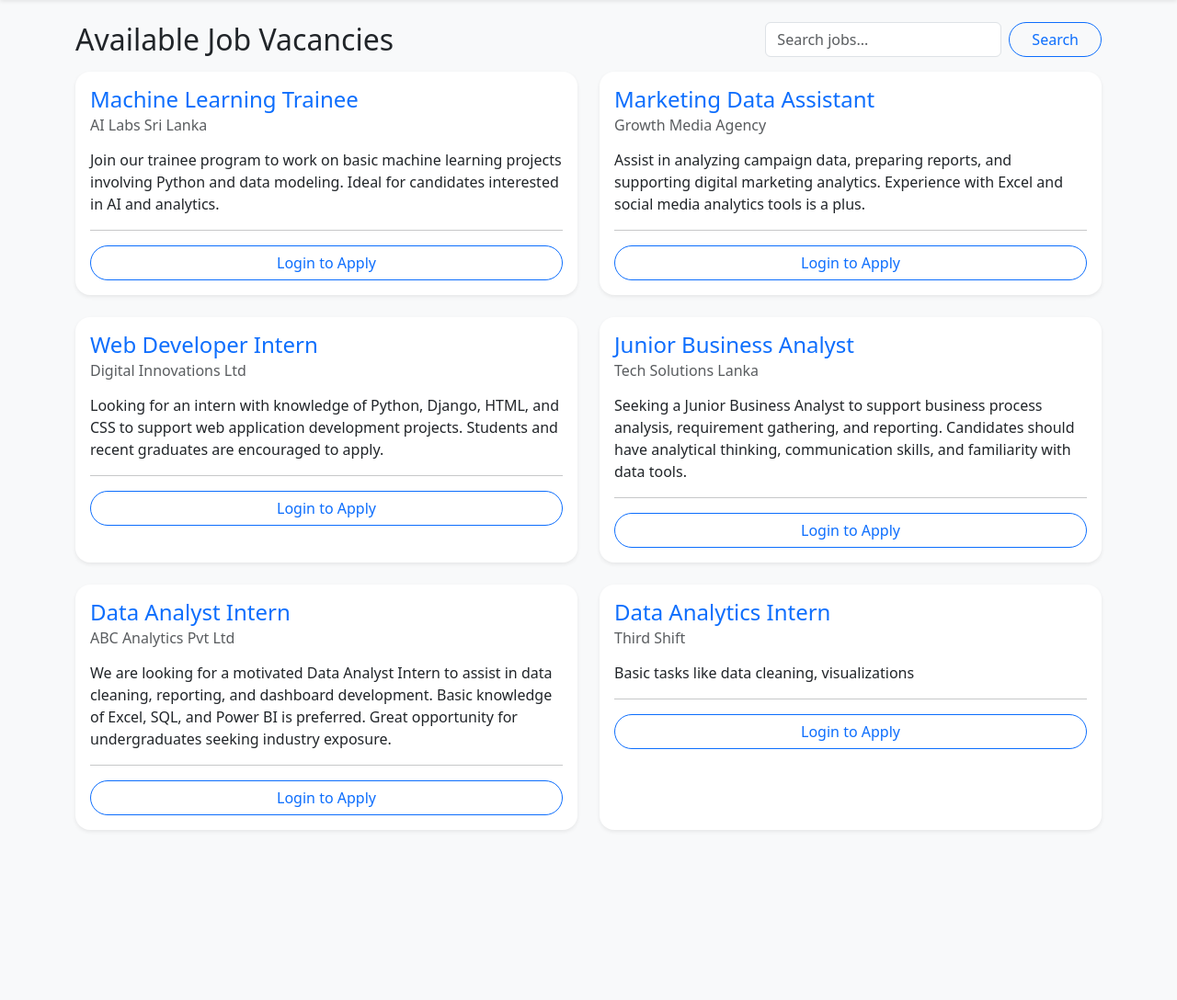
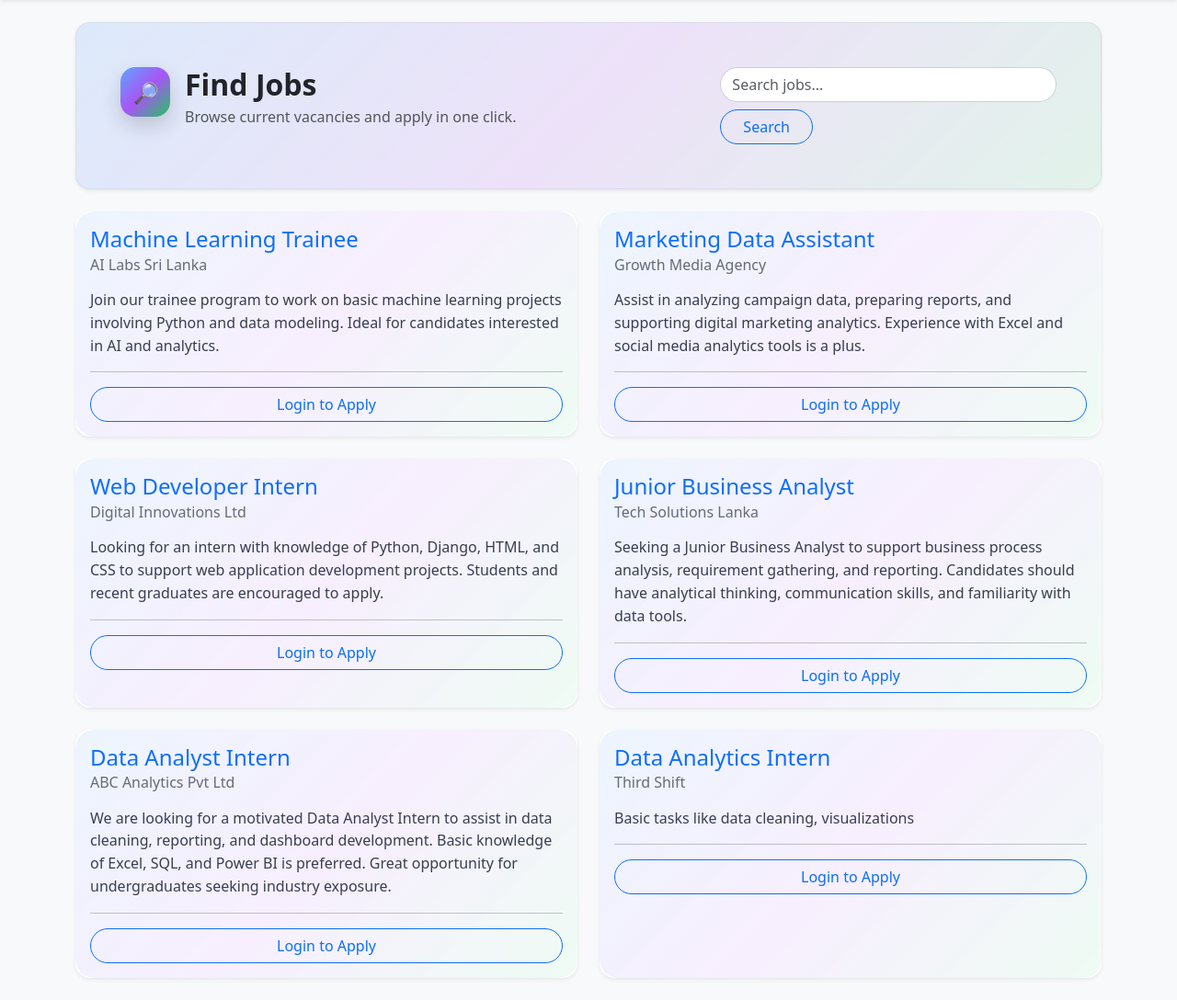
Before and after one commit to themiyawijenayaka100-coder/jobportal, a Django app: page /jobs/ in a window 1280 px wide. Shown: the part 56-1144 px from the top of the page at 92% size. Before the commit the page ends 960 px from the top, so only its background shows below. Run offline with Django 5.2, Linux system fonts and the light colour scheme; data comes from the database, SQL or seed files in the repository.

Commit message:
Improved visibility of find jobs tab

```diff
--- a/jobs/templates/job_list.html
+++ b/jobs/templates/job_list.html
@@ -1,11 +1,93 @@
 {% extends 'base.html' %}
 
 {% block content %}
-<div class="d-flex flex-wrap justify-content-between align-items-center gap-2 mb-3">
-    <h2 class="mb-0">Available Job Vacancies</h2>
-    <form method="GET" class="d-flex" role="search">
+<style>
+  /* Scoped to Find Jobs page only */
+  .jobs-page .jobs-hero {
+    background: linear-gradient(135deg, rgba(96, 165, 250, .18), rgba(168, 85, 247, .14), rgba(34, 197, 94, .10));
+    border: 1px solid rgba(15, 23, 42, .06);
+  }
+  .jobs-page .jobs-badge {
+    width: 54px;
+    height: 54px;
+    border-radius: 16px;
+    background: linear-gradient(135deg, #60a5fa, #a855f7, #22c55e);
+    color: #0b1020;
+    display: inline-flex;
+    align-items: center;
+    justify-content: center;
+    box-shadow: 0 .6rem 1.4rem rgba(0, 0, 0, .16);
+  }
+  .jobs-page .search-input {
+    border-radius: 999px;
+    border: 1px solid rgba(15, 23, 42, .12);
+  }
+  .jobs-page .search-input:focus {
+    border-color: rgba(99, 102, 241, .55);
+    box-shadow: 0 0 0 .25rem rgba(99, 102, 241, .18);
+  }
+  .jobs-page .job-card {
+    position: relative;
+    overflow: hidden;
+    border: 1px solid rgba(15, 23, 42, .06);
+  }
+  .jobs-page .job-card::before {
+    content: "";
+    position: absolute;
+    inset: 0;
+    pointer-events: none;
+    background: linear-gradient(135deg, rgba(96,165,250,.12), rgba(168,85,247,.10), rgba(34,197,94,.08));
+    opacity: .95;
+    mask: linear-gradient(#000, #000) content-box, linear-gradient(#000, #000);
+    -webkit-mask: linear-gradient(#000, #000) content-box, linear-gradient(#000, #000);
+    padding: 1px;
+    border-radius: 1.25rem;
+  }
+  .jobs-page .job-title {
+    line-height: 1.2;
+  }
+  .jobs-page .job-company {
+    color: rgba(15, 23, 42, .62) !important;
+  }
+  .jobs-page .job-desc {
+    color: rgba(15, 23, 42, .82);
+    line-height: 1.55;
+  }
+  .jobs-page .state-pill {
+    border: 1px solid rgba(15, 23, 42, .10);
+    font-weight: 800;
+    letter-spacing: .2px;
+  }
+  .jobs-page .state-pill.state-own {
+    background: linear-gradient(135deg, rgba(56,189,248,.95), rgba(34,197,94,.70));
+    color: #0b1020;
+  }
+  .jobs-page .state-applied {
+    background: linear-gradient(135deg, rgba(148,163,184,.55), rgba(99,102,241,.22));
+    border: 1px solid rgba(15, 23, 42, .10);
+    color: rgba(15, 23, 42, .80);
+  }
+  .jobs-page .empty-state {
+    background: linear-gradient(135deg, rgba(255,255,255,.95), rgba(255,255,255,.78));
+    border: 1px solid rgba(15, 23, 42, .08);
+  }
+</style>
+
+<div class="jobs-page">
+  <div class="jobs-hero rounded-4 p-4 p-md-5 shadow-sm mb-4">
+    <div class="d-flex flex-wrap justify-content-between align-items-start gap-3">
+      <div class="d-flex align-items-start gap-3">
+        <div class="jobs-badge" aria-hidden="true">
+          <span style="font-size: 22px; line-height: 1;">🔎</span>
+        </div>
+        <div>
+          <h2 class="mb-1 fw-bold">Find Jobs</h2>
+          <div class="text-muted">Browse current vacancies and apply in one click.</div>
+        </div>
+      </div>
+      <form method="GET" class="d-flex flex-wrap gap-2" role="search">
           <input
-            class="form-control me-2"
+              class="form-control search-input"
               type="search"
               name="q"
               placeholder="Search jobs..."
@@ -15,21 +97,23 @@
           <button class="btn btn-outline-primary rounded-pill px-4" type="submit">Search</button>
       </form>
     </div>
+  </div>
+
   <div class="row">
       {% for job in page_obj %}
       <div class="col-md-6 mb-4">
-        <div class="card shadow-sm border-0 rounded-4 h-100 card-lift">
-            <div class="card-body">
-                <h4 class="card-title text-primary">{{ job.title }}</h4>
-                <h6 class="card-subtitle mb-3 text-muted"><i class="bi bi-building"></i> {{ job.company }}</h6>
-                <p class="card-text">{{ job.description }}</p>
+          <div class="card job-card shadow-sm border-0 rounded-4 h-100 card-lift">
+              <div class="card-body position-relative">
+                  <h4 class="card-title text-primary job-title">{{ job.title }}</h4>
+                  <h6 class="card-subtitle mb-3 text-muted job-company">{{ job.company }}</h6>
+                  <p class="card-text job-desc">{{ job.description }}</p>
                   <hr>
 
                   {% if user.is_authenticated %}
                       {% if job.created_by == user %}
-                        <span class="badge bg-info text-dark w-100 py-2">Your Job Post</span>
+                          <span class="badge rounded-pill state-pill state-own w-100 py-2">Your Job Post</span>
                       {% elif job.applied_status %}
-                        <button class="btn btn-secondary w-100 rounded-pill" disabled>
+                          <button class="btn w-100 rounded-pill state-applied" disabled>
                               Applied (Status: {{ job.applied_status }})
                           </button>
                       {% else %}
@@ -42,8 +126,18 @@
           </div>
       </div>
       {% empty %}
-    <div class="col-12"><p class="text-muted">No jobs are currently available.</p></div>
+      <div class="col-12">
+        <div class="p-5 rounded-4 shadow-sm text-center empty-state">
+          <div class="mx-auto mb-2 rounded-circle d-flex align-items-center justify-content-center"
+               style="width:56px;height:56px;background:linear-gradient(135deg,rgba(96,165,250,.25),rgba(168,85,247,.20));">
+            <span aria-hidden="true" style="font-size:22px;">✨</span>
+          </div>
+          <div class="fw-semibold">No jobs are currently available.</div>
+          <div class="text-muted small">Try a different search, or check back later.</div>
+        </div>
+      </div>
       {% endfor %}
+  </div>
 </div>
 
 {% if page_obj.paginator.num_pages > 1 %}
```
Lines whose indentation alone changed are shown as unchanged.
